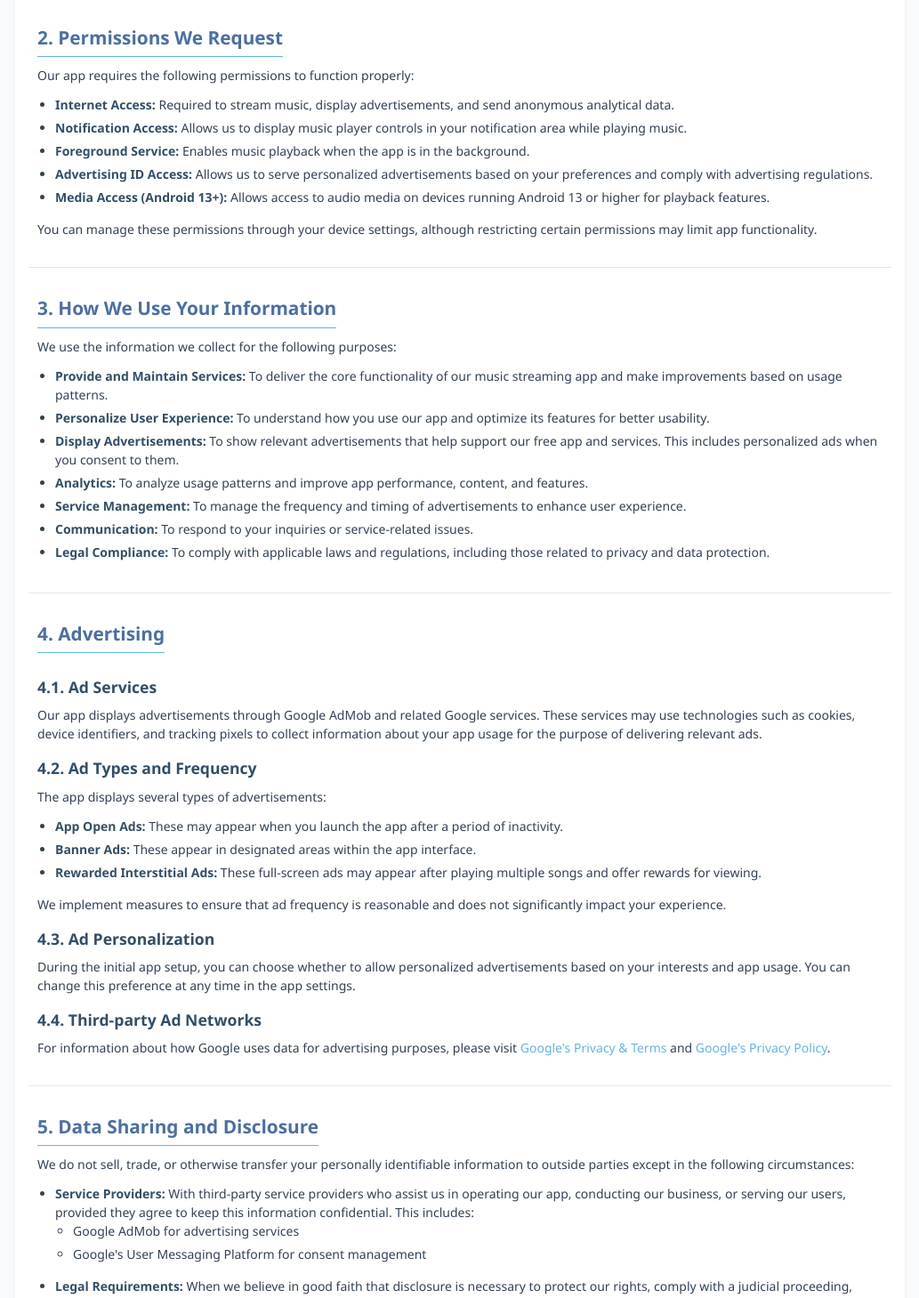
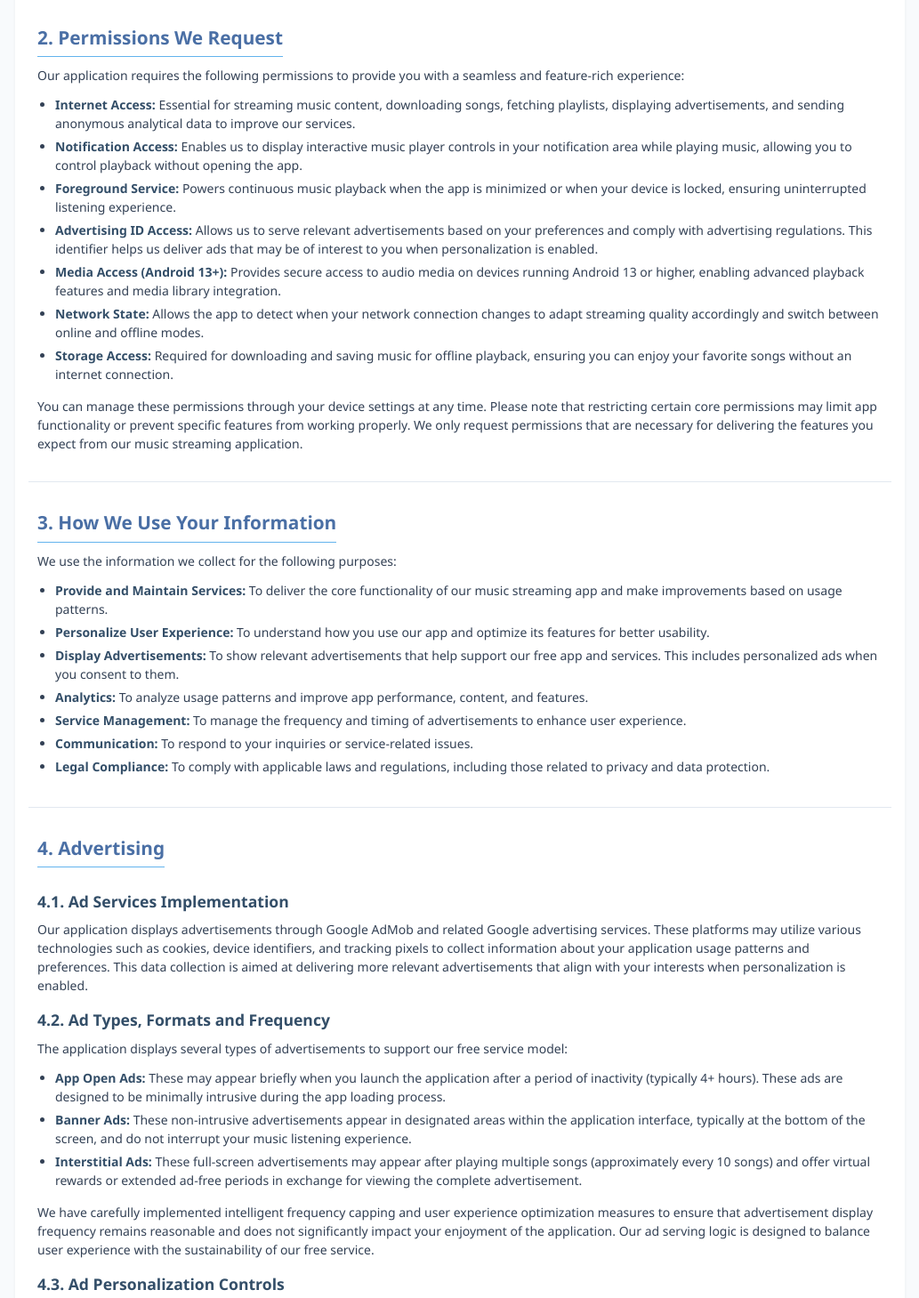
Before and after one commit to stauwid/project, a plain HTML site: page index.html in a window 1280 px wide. Shown: the part 700-2159 px from the top of the page at 89% size, without its empty margins (123-1156 px from the left). Drawn offline with Linux system fonts and the light colour scheme.

Commit message:
Update index.html

```diff
--- a/index.html
+++ b/index.html
@@ -183,7 +183,7 @@
     <div class="container">
         <header id="top">
             <h2>Privacy Policy</h2>
-            <div class="last-updated">Last updated: March 20, 2025</div>
+            <div class="last-updated">Last updated: March 27, 2025</div>
         </header>
 
         <div class="intro">
@@ -209,15 +209,17 @@
 
         <div id="section2" class="section">
             <h4>2. Permissions We Request</h4>
-            <p>Our app requires the following permissions to function properly:</p>
+            <p>Our application requires the following permissions to provide you with a seamless and feature-rich experience:</p>
             <ul>
-                <li><strong>Internet Access:</strong> Required to stream music, display advertisements, and send anonymous analytical data.</li>
-                <li><strong>Notification Access:</strong> Allows us to display music player controls in your notification area while playing music.</li>
-                <li><strong>Foreground Service:</strong> Enables music playback when the app is in the background.</li>
-                <li><strong>Advertising ID Access:</strong> Allows us to serve personalized advertisements based on your preferences and comply with advertising regulations.</li>
-                <li><strong>Media Access (Android 13+):</strong> Allows access to audio media on devices running Android 13 or higher for playback features.</li>
+                <li><strong>Internet Access:</strong> Essential for streaming music content, downloading songs, fetching playlists, displaying advertisements, and sending anonymous analytical data to improve our services.</li>
+                <li><strong>Notification Access:</strong> Enables us to display interactive music player controls in your notification area while playing music, allowing you to control playback without opening the app.</li>
+                <li><strong>Foreground Service:</strong> Powers continuous music playback when the app is minimized or when your device is locked, ensuring uninterrupted listening experience.</li>
+                <li><strong>Advertising ID Access:</strong> Allows us to serve relevant advertisements based on your preferences and comply with advertising regulations. This identifier helps us deliver ads that may be of interest to you when personalization is enabled.</li>
+                <li><strong>Media Access (Android 13+):</strong> Provides secure access to audio media on devices running Android 13 or higher, enabling advanced playback features and media library integration.</li>
+                <li><strong>Network State:</strong> Allows the app to detect when your network connection changes to adapt streaming quality accordingly and switch between online and offline modes.</li>
+                <li><strong>Storage Access:</strong> Required for downloading and saving music for offline playback, ensuring you can enjoy your favorite songs without an internet connection.</li>
             </ul>
-            <p>You can manage these permissions through your device settings, although restricting certain permissions may limit app functionality.</p>
+            <p>You can manage these permissions through your device settings at any time. Please note that restricting certain core permissions may limit app functionality or prevent specific features from working properly. We only request permissions that are necessary for delivering the features you expect from our music streaming application.</p>
         </div>
 
         <div id="section3" class="section">
@@ -236,23 +238,23 @@
 
         <div id="section4" class="section">
             <h4>4. Advertising</h4>
-            <h3>4.1. Ad Services</h3>
-            <p>Our app displays advertisements through Google AdMob and related Google services. These services may use technologies such as cookies, device identifiers, and tracking pixels to collect information about your app usage for the purpose of delivering relevant ads.</p>
+            <h3>4.1. Ad Services Implementation</h3>
+            <p>Our application displays advertisements through Google AdMob and related Google advertising services. These platforms may utilize various technologies such as cookies, device identifiers, and tracking pixels to collect information about your application usage patterns and preferences. This data collection is aimed at delivering more relevant advertisements that align with your interests when personalization is enabled.</p>
 
-            <h3>4.2. Ad Types and Frequency</h3>
-            <p>The app displays several types of advertisements:</p>
+            <h3>4.2. Ad Types, Formats and Frequency</h3>
+            <p>The application displays several types of advertisements to support our free service model:</p>
             <ul>
-                <li><strong>App Open Ads:</strong> These may appear when you launch the app after a period of inactivity.</li>
-                <li><strong>Banner Ads:</strong> These appear in designated areas within the app interface.</li>
-                <li><strong>Rewarded Interstitial Ads:</strong> These full-screen ads may appear after playing multiple songs and offer rewards for viewing.</li>
+                <li><strong>App Open Ads:</strong> These may appear briefly when you launch the application after a period of inactivity (typically 4+ hours). These ads are designed to be minimally intrusive during the app loading process.</li>
+                <li><strong>Banner Ads:</strong> These non-intrusive advertisements appear in designated areas within the application interface, typically at the bottom of the screen, and do not interrupt your music listening experience.</li>
+                <li><strong>Interstitial Ads:</strong> These full-screen advertisements may appear after playing multiple songs (approximately every 10 songs) and offer virtual rewards or extended ad-free periods in exchange for viewing the complete advertisement.</li>
             </ul>
-            <p>We implement measures to ensure that ad frequency is reasonable and does not significantly impact your experience.</p>
+            <p>We have carefully implemented intelligent frequency capping and user experience optimization measures to ensure that advertisement display frequency remains reasonable and does not significantly impact your enjoyment of the application. Our ad serving logic is designed to balance user experience with the sustainability of our free service.</p>
 
-            <h3>4.3. Ad Personalization</h3>
-            <p>During the initial app setup, you can choose whether to allow personalized advertisements based on your interests and app usage. You can change this preference at any time in the app settings.</p>
+            <h3>4.3. Ad Personalization Controls</h3>
+            <p>During the initial application setup process, you are provided with clear options to choose whether to allow personalized advertisements based on your interests, app usage patterns, and device information. You have complete control over this setting and can modify your ad personalization preferences at any time through the application's privacy settings menu. Disabling personalization will result in non-targeted advertisements that are not based on your personal interests or usage behavior.</p>
 
-            <h3>4.4. Third-party Ad Networks</h3>
-            <p>For information about how Google uses data for advertising purposes, please visit <a href="https://policies.google.com/technologies/partner-sites">Google's Privacy & Terms</a> and <a href="https://policies.google.com/privacy">Google's Privacy Policy</a>.</p>
+            <h3>4.4. Third-party Ad Networks and Compliance</h3>
+            <p>Our advertising implementation complies with all relevant data protection regulations, including GDPR, CCPA, and industry best practices. For comprehensive information about how Google processes and utilizes data for advertising purposes, please visit <a href="https://policies.google.com/technologies/partner-sites">Google's Privacy & Terms for Partners</a> and <a href="https://policies.google.com/privacy">Google's Privacy Policy</a>. We do not share your personal information with advertisers beyond what is necessary for the standard operation of mobile advertising services.</p>
         </div>
 
         <div id="section5" class="section">
```
